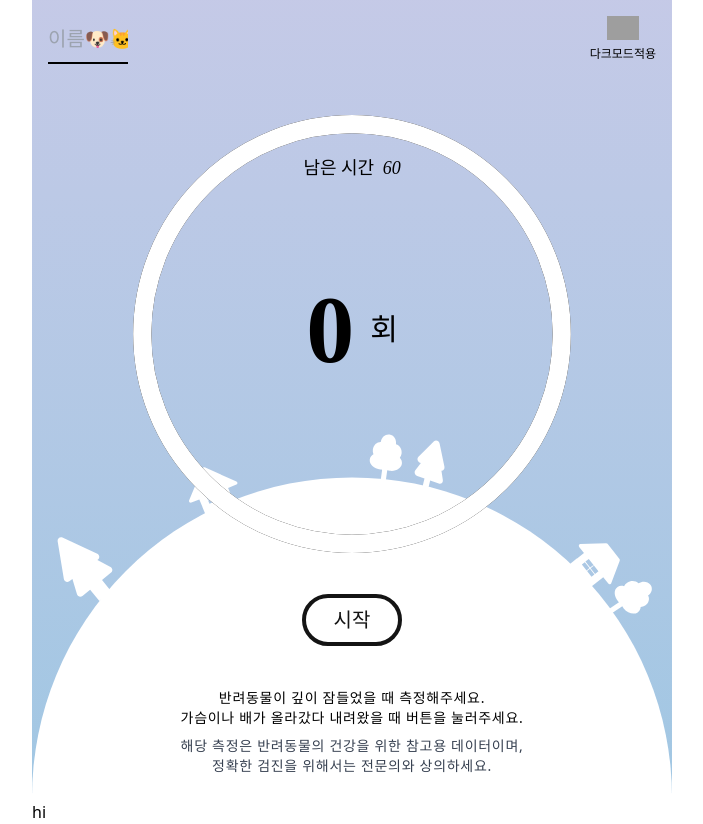
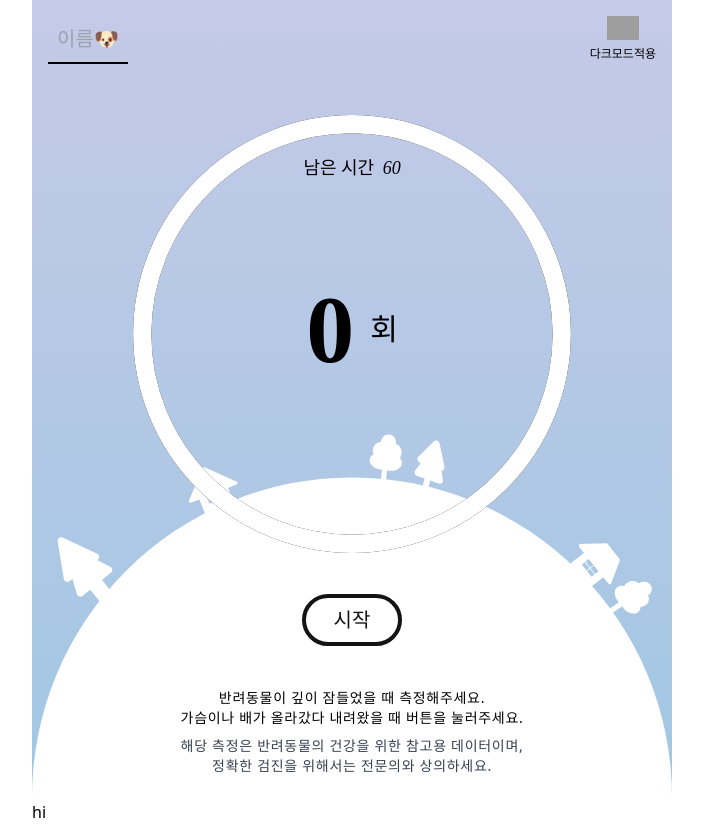
Before and after one commit to jio-ping/sleeping-dog, a React (Vite) app: page / in a window 1280 px wide. Shown: the whole page, without its empty margins (288-991 px from the left). Built offline with nearby package versions, Linux system fonts and the light colour scheme; grey boxes are pictures that could not be loaded; a web font is replaced by a local one.

Commit message:
[Modify] input 컴포넌트 저장된 이름 불러오도록 수정 #3

```diff
--- a/src/components/Atom/Input/Input.tsx
+++ b/src/components/Atom/Input/Input.tsx
@@ -4,7 +4,7 @@
 import useMode from "@/store/useMode";
 import useStorage from "@/store/useStorage";
 export default function Input() {
-  const { setName } = useStorage((state) => state);
+  const { setName, name } = useStorage((state) => state);
   const handleSaveName = () => {
     const name = document.querySelector<HTMLInputElement>("#petName");
     if (name) {
@@ -20,7 +20,8 @@ export default function Input() {
 
         ${darkmode ? "border-dark-txt-1 text-dark-txt-1 " : " border-black text-black"}`}
         type="text"
-        placeholder="이름🐶🐱"
+        placeholder={name ? name : "이름🐶"}
+        autoComplete="off"
         onBlur={handleSaveName}
       />
     </>
```
